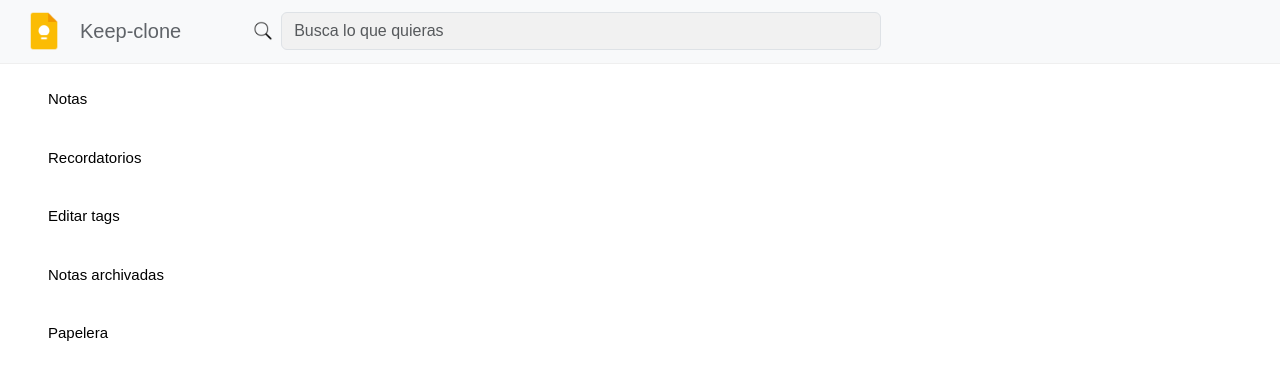
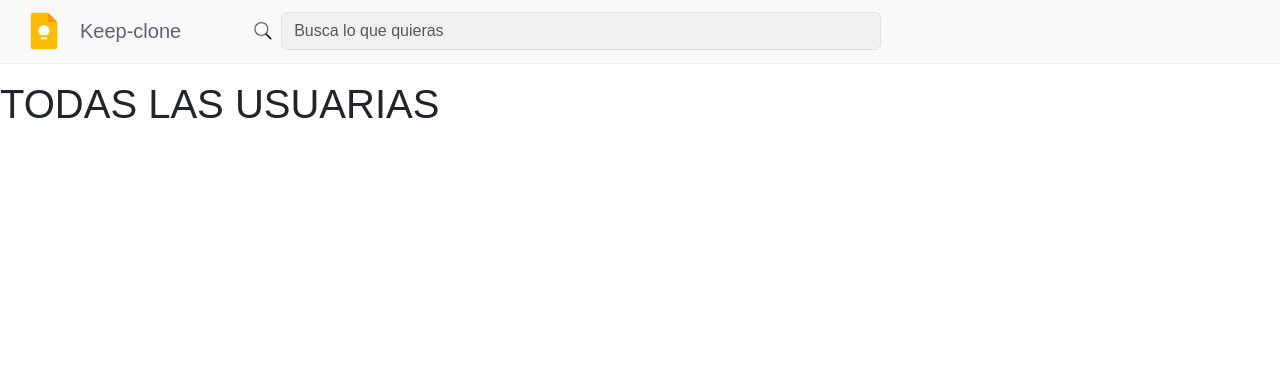
Before and after one commit to hachesanchez/Keep-clone-client, a React (Create React App) app: page /usuarios in a window 1280 px wide. Shown: the top 376 px of the page. Built offline with nearby package versions, Linux system fonts and the light colour scheme.

Commit message:
conexión con API

```diff
--- a/src/App.css
+++ b/src/App.css
@@ -3,5 +3,5 @@
 }
 
 body {
-  padding-top: 60px;
+  padding-top: 80px;
 }
--- a/src/App.jsx
+++ b/src/App.jsx
@@ -2,12 +2,14 @@ import 'bootstrap/dist/css/bootstrap.min.css'
 import './App.css'
 import Navigation from './components/Navigation/Navigation'
 import Sidebar from './components/Sidebar/Sidebar'
+import AppRoutes from './routes/AppRoutes'
 
 function App() {
   return (
     <div className="App">
       <Navigation />
-      <Sidebar />
+      <AppRoutes />
+      {/* <Sidebar /> */}
     </div>
   )
 }
--- a/src/components/Navigation/Navigation.jsx
+++ b/src/components/Navigation/Navigation.jsx
@@ -1,18 +1,15 @@
-import './Navigation.css'
-import Nav from 'react-bootstrap/Nav'
-import { Navbar, Form } from "react-bootstrap"
-import { Link } from 'react-router-dom'
-import keepLogo from '../../assets/images/keep_logo.png'
-import searchIcon from '../../assets/images/icons8-search-50.png'
-
+import React from 'react';
+import { Navbar, Nav, Form } from 'react-bootstrap';
+import { Link } from 'react-router-dom';
+import keepLogo from '../../assets/images/keep_logo.png';
+import searchIcon from '../../assets/images/icons8-search-50.png';
+import './Navigation.css';
 
 const Navigation = () => {
-
     return (
-
-        <Navbar expand="lg" className="bg-body-tertiary" fixed='top'>
-            <Navbar.Brand className='logo' href="/home">
-                <Link to="/inicio"  >
+        <Navbar expand="lg" className="bg-body-tertiary mb-5" fixed="top">
+            <Navbar.Brand className="logo">
+                <Link to="/">
                     <img
                         src={keepLogo}
                         width="40"
@@ -21,10 +18,9 @@ const Navigation = () => {
                         alt="Keep logo"
                     />
                 </Link>
-
             </Navbar.Brand>
-            <Navbar.Brand as="span">
-                <Link to="/inicio" className='brand' activeClassName="active">Keep-clone</Link>
+            <Navbar.Brand as={Link} to="/" className="brand">
+                Keep-clone
             </Navbar.Brand>
             <Navbar.Toggle aria-controls="basic-navbar-nav" />
             <Navbar.Collapse id="basic-navbar-nav">
@@ -35,7 +31,7 @@ const Navigation = () => {
                             width="20"
                             height="20"
                             className="d-inline-block search-icon"
-                            alt="Keep logo"
+                            alt="Search icon"
                         />
                         <Form.Control
                             type="search"
@@ -43,14 +39,11 @@ const Navigation = () => {
                             className="search-form"
                             aria-label="Search"
                         />
-                        {/* <Button variant="outline-success">Search</Button> */}
                     </Form>
                 </Nav>
             </Navbar.Collapse>
         </Navbar>
-    )
-}
+    );
+};
 
-
-
-export default Navigation
+export default Navigation;
--- a/src/components/Sidebar/Sidebar.css
+++ b/src/components/Sidebar/Sidebar.css
@@ -1,5 +1,6 @@
 .sidebar {
     height: 100vh;
+    width: 200px;
     color: black;
     font-family: Arial, sans-serif;
     font-size: 15px;
--- a/src/components/Sidebar/Sidebar.jsx
+++ b/src/components/Sidebar/Sidebar.jsx
@@ -1,26 +1,32 @@
-import React from 'react'
-import { Container, Row, Col, Nav } from 'react-bootstrap'
-import { Link } from 'react-router-dom'
-import './Sidebar.css'
-
+import React from 'react';
+import { Container, Col, Nav } from 'react-bootstrap';
+import { Link } from 'react-router-dom';
+import './Sidebar.css';
 
 const Sidebar = () => {
-
     return (
-
-        <Container fluid>
-            <Col md={3} className="sidebar">
+        <Container  >
+            <Col md={3} className="sidebar p-0">
                 <Nav defaultActiveKey="#notas" className="flex-column">
-                    <Nav.Link as={Link} to="/notas" className="sidebar-link">Notas</Nav.Link>
-                    <Nav.Link as={Link} to="/recordatorios" className="sidebar-link">Recordatorios</Nav.Link>
-                    <Nav.Link as={Link} to="/editar-tags" className="sidebar-link">Editar tags</Nav.Link>
-                    <Nav.Link as={Link} to="/archivadas" className="sidebar-link">Notas archivadas</Nav.Link>
-                    <Nav.Link as={Link} to="/papelera" className="sidebar-link">Papelera</Nav.Link>
+                    <Nav.Link as={Link} to="/notas" className="sidebar-link">
+                        Notas
+                    </Nav.Link>
+                    <Nav.Link as={Link} to="/recordatorios" className="sidebar-link">
+                        Recordatorios
+                    </Nav.Link>
+                    <Nav.Link as={Link} to="/editar-tags" className="sidebar-link">
+                        Editar tags
+                    </Nav.Link>
+                    <Nav.Link as={Link} to="/archivadas" className="sidebar-link">
+                        Notas archivadas
+                    </Nav.Link>
+                    <Nav.Link as={Link} to="/papelera" className="sidebar-link">
+                        Papelera
+                    </Nav.Link>
                 </Nav>
             </Col>
+        </Container>
+    );
+};
 
-        </Container>
-    )
-}
-
-export default Sidebar
+export default Sidebar;
--- /dev/null
+++ b/src/pages/NotesListPage/NotesListPage.jsx
@@ -0,0 +1,34 @@
+import { useEffect, useState } from "react"
+import { Container } from "react-bootstrap"
+import notesService from "../../services/notes.services"
+
+
+const NotesListPage = () => {
+    console.log('funciona algo?')
+
+    const [notes, setNotes] = useState()
+
+    useEffect(() => {
+        loadNotes()
+    }, [])
+
+    const loadNotes = () => {
+        notesService
+            .getAllNotes()
+            .then(({ data }) => {
+                console.log('soy las notas------', data)
+                // setNotes(data)
+            })
+            .catch(err => console.log(err))
+    }
+
+
+
+    return (
+        <Container>
+            Soy la página de notas
+        </Container>
+    )
+}
+
+export default NotesListPage
--- a/src/routes/AppRoutes.jsx
+++ b/src/routes/AppRoutes.jsx
@@ -0,0 +1,30 @@
+import { Route, Routes } from 'react-router-dom'
+import NotesListPage from '../pages/NotesListPage/NotesListPage'
+
+const AppRoutes = () => {
+
+    return (
+
+        <Routes>
+
+            <Route path="/acceder" element={<h1 >ACCEDER Lorem, ipsum dolor sit amet consectetur adipisicing elit. Quibusdam ipsum hic quis esse totam! Enim, ab nobis corrupti ullam fugit error beatae, obcaecati voluptatem sit voluptatum officia non facilis delectus.</h1>} />
+            <Route path='/registro' element={<h1>REGISTRO</h1>} />
+            <Route path='/' element={<h1>INICIO</h1>} />
+            <Route path='/notas' element={<NotesListPage />} />
+            <Route path='/nota/:id' element={<h1>NOTA WHATEVER</h1>} />
+            <Route path='/recordatorios' element={<h1>TODAS LAS NOTAS</h1>} />
+            <Route path='/papelera' element={<h1>BASURILLA</h1>} />
+            <Route path='/etiqueta/:id' element={<h1>TAG WHATEVER</h1>} />
+            <Route path='/editar-etiquetas' element={<h1>EDITAR ETIQUETAS</h1>} />
+            <Route path='/perfil' element={<h1>PERFIL</h1>} />
+            <Route path='*' element={<h1>Error 404</h1>} />
+
+            <Route path='/usuarios' element={<h1>TODAS LAS USUARIAS</h1>} />
+
+
+
+        </Routes>
+    )
+}
+
+export default AppRoutes
--- /dev/null
+++ b/src/services/notes.services.js
@@ -0,0 +1,18 @@
+import axios from "axios";
+
+class NoteService {
+
+    constructor() {
+
+        this.api = axios.create({
+            baseURL: `${process.env.REACT_APP_API_URL}/note`
+        })
+    }
+
+    getAllNotes() {
+        return this.api.get('/getAllNotes')
+    }
+}
+
+const notesService = new NoteService
+export default notesService
```
Also changed, not shown: src/components/Notes/NotesList/NotesList.css (added), src/components/Notes/NotesList/NotesList.jsx (added), src/pages/NotesListPage/NotesListPage.css (added). Lines whose indentation alone changed are shown as unchanged.
